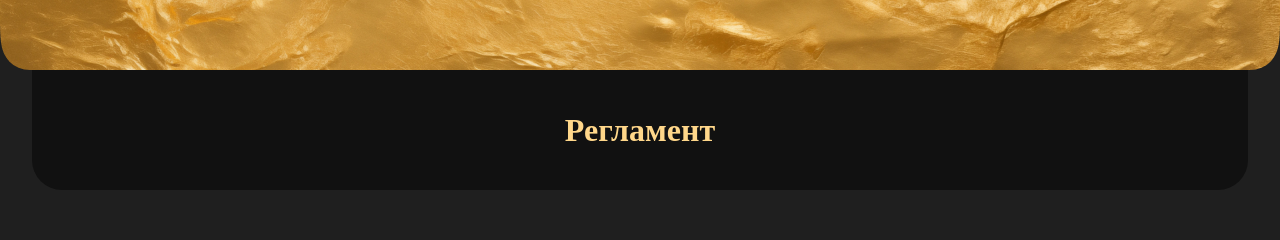
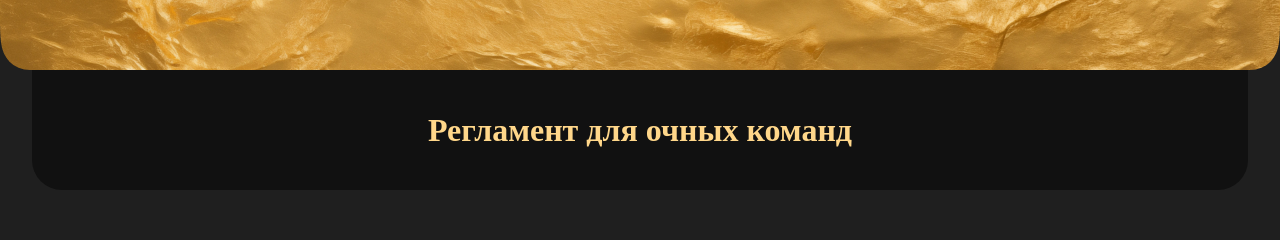
Before and after one commit to RoastedPikachu/CTF_Gold, a Next.js app: page / in a window 1280 px wide. Shown: the part 1580-1820 px from the top of the page. Built offline with nearby package versions, Linux system fonts and the light colour scheme; a web font is replaced by a local one.

Commit message:
Добавил ссылку на регламент для очных команд

```diff
--- a/app/page.tsx
+++ b/app/page.tsx
@@ -81,8 +81,8 @@ const Home = () => {
                     </div>
                 </section>
 
-                <section className="flex justify-center items-center mlarge:mt-[-20px] mx-[2.5%] mlarge:mx-0 w-[95%] mlarge:w-full h-[120px] mlarge:h-[140px] bg-[#111111] rounded-b-[30px]">
-                    <h2 className="goldBoldText text-[2rem] mmedium:text-[1.75rem]">Регламент</h2>
+                <section className="flex justify-center items-center mlarge:mt-[-20px] mx-[2.5%] mlarge:mx-0 w-[95%] mlarge:w-full h-[120px] mlarge:h-[180px] msmall:h-[160px] bg-[#111111] rounded-b-[30px]">
+                    <a href="https://docs.google.com/document/d/186qSE4ZS-1lYY2MWWY_OevjGI8OaOhojT6PbHvk7XHY/edit?usp=sharing" className="goldBoldText mlarge:mt-[10px] text-[2rem] mmedium:text-[1.75rem] msmall:text-[1.5rem] text-center outline-none">Регламент для очных команд</a>
                 </section>
 
                 <section className="flex mlarge:block justify-between items-end mlarge:mt-[50px] pl-[22.5%] mlarge:pl-0 pr-[20%] mlarge:pr-0 w-full h-[400px] mlarge:h-[700px]">
```
